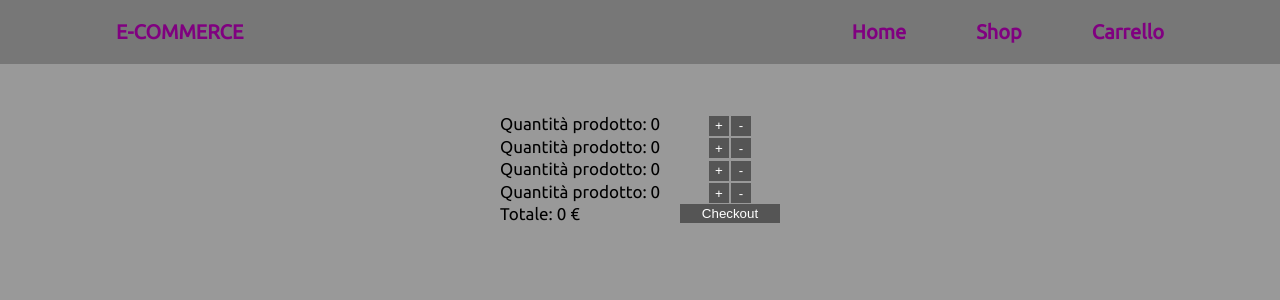
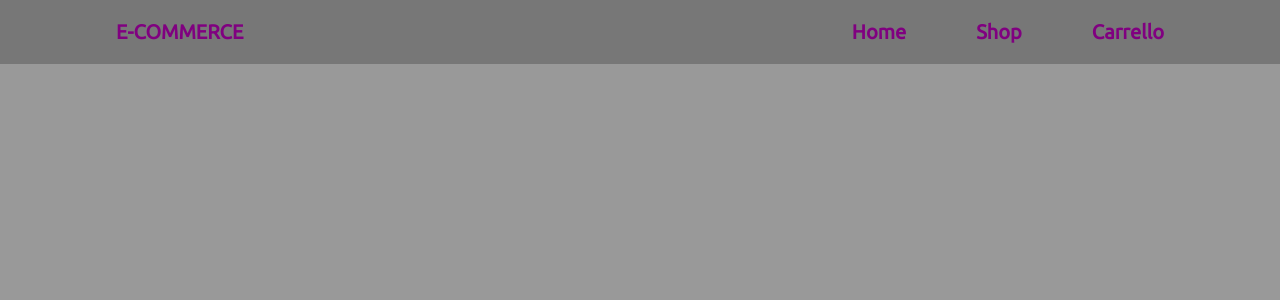
Before and after one commit to marco741/ecomm_react, a React (Create React App) app: page /ecomm_react/carrello in a window 1280 px wide. Shown: the top 300 px of the page. Built offline with nearby package versions, Linux system fonts and the light colour scheme.

Commit message:
removed refresh in favor of checkout

```diff
--- a/src/App.js
+++ b/src/App.js
@@ -73,13 +73,18 @@ function App() {
   };
   //-----------
 
-  const refreshPage = () => {
-    window.location.reload(false);
+  const checkout = () => {
+    const newItems = items.map(item => {
+      item.quantity = 0;
+      return item;
+    });
+    setItems(newItems);
+    setTotale(0);
   };
 
   return (
     <div className="App">
-      <Router basename="/ecomm_react">
+      <Router>
         <Header />
         <Route exact path="/" render={() => <Slider />} />
         <Route
@@ -90,7 +95,7 @@ function App() {
               items={items}
               buyItem={buyItem}
               removeItem={removeItem}
-              refreshPage={refreshPage}
+              checkout={checkout}
             />
           )}
         />
--- a/src/components/Carrello/Carrello.js
+++ b/src/components/Carrello/Carrello.js
@@ -18,7 +18,7 @@ function Carrello(props) {
             />
           ))}
       </div>
-      <CarrelloTotale refreshPage={props.refreshPage} totale={props.totale} />
+      <CarrelloTotale checkout={props.checkout} totale={props.totale} />
     </div>
   );
 }
--- a/src/components/Carrello/CarrelloTotale.js
+++ b/src/components/Carrello/CarrelloTotale.js
@@ -6,7 +6,7 @@ function CarrelloTotale(props) {
   return (
     <div className="carrello__totale">
       {`Totale: ${props.totale} €`}
-      <button className="carrello__totale__checkout" type="submit" onClick={()=>props.refreshPage()}>Checkout</button>
+      <button className="carrello__totale__checkout" type="submit" onClick={()=>props.checkout()}>Checkout</button>
     </div>
   );
 }
```
